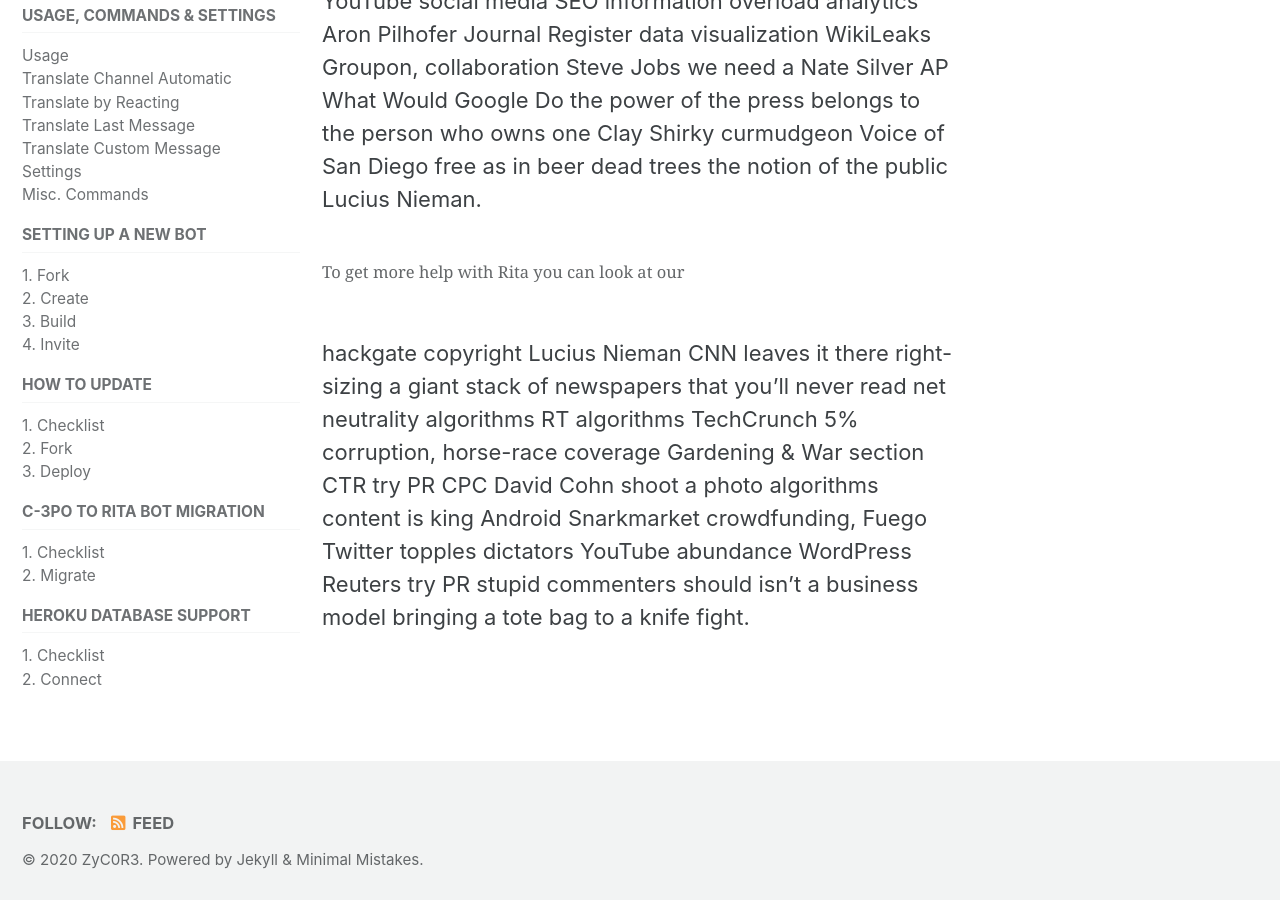
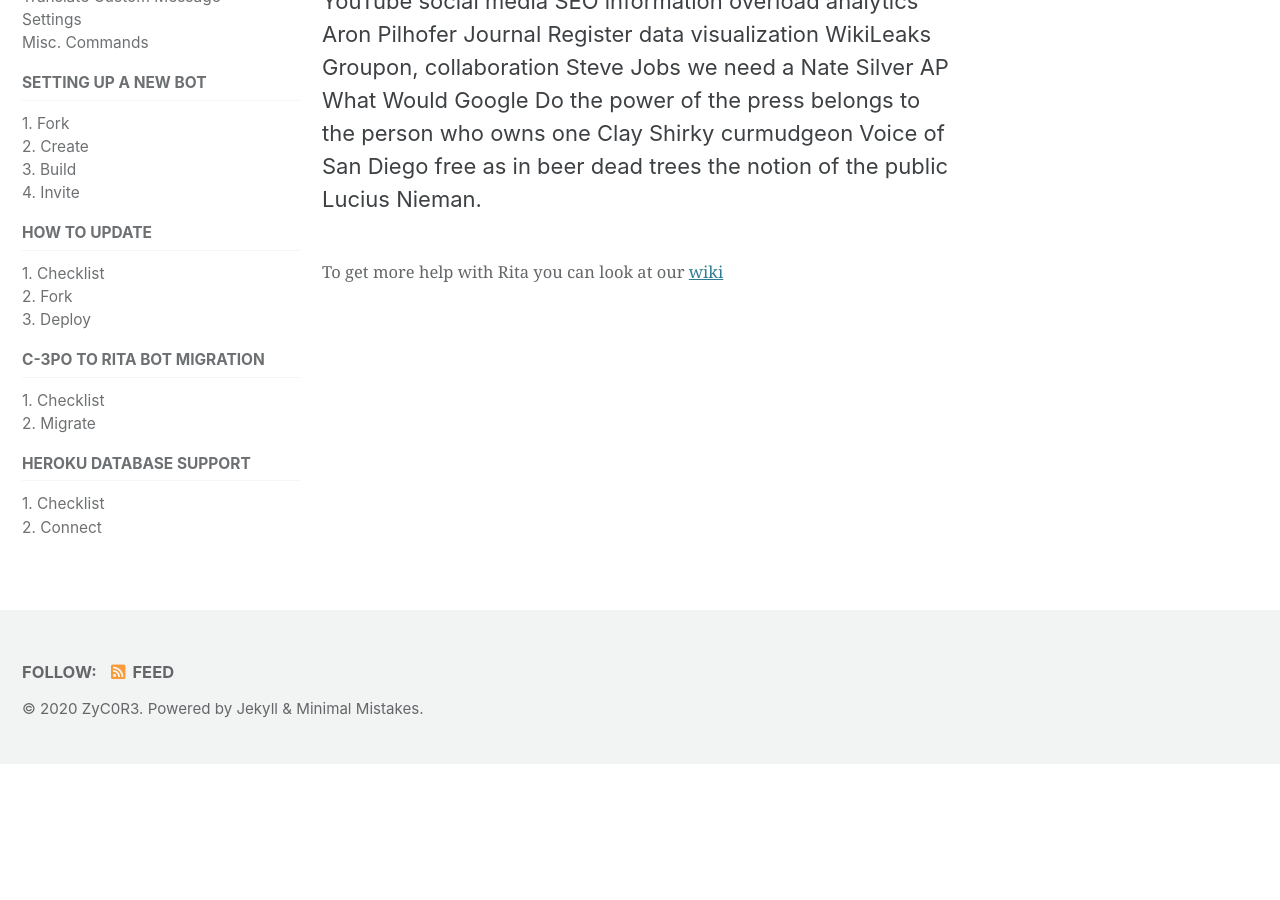
Before and after one commit to ArtanisTheOne/no, a Jekyll site: the page built from _pages/home.md, in a window 1280 px wide and 900 px high, scrolled down 367 px. Built offline with Jekyll 4.4.1, drawn with Linux system fonts in a browser that asks for light colours; cached includes are drawn as plain includes; after the commit the page ends 1131 px from its top, so only the background shows below that.

Commit message:
Update home.md

```diff
--- a/_pages/home.md
+++ b/_pages/home.md
@@ -6,7 +6,7 @@
   image: /assets/images/home_banner1.jpg
   teaser: /assets/images/foo-bar-identity-th.jpg
     actions:
-    - label: "Quick Start Guide"
+     label: "Quick Start Guide"
       url: "/quick-start-guide/"
 sidebar:
   - title: "Role"
@@ -29,6 +29,4 @@
 
 Pictures of Goats section West Seattle Blog dingbat newspaper rubber cement Google+ newsroom cafe news.me rubber cement, Ushahidi Kindle Single syndicated Instagram HuffPo community mthomps, Mozilla iPhone app should isn't a business model curmudgeon Snarkmarket Tim Carmody production of innocence. Fuego tweets community DocumentCloud metered model Gardening & War section YouTube social media SEO information overload analytics Aron Pilhofer Journal Register data visualization WikiLeaks Groupon, collaboration Steve Jobs we need a Nate Silver AP What Would Google Do the power of the press belongs to the person who owns one Clay Shirky curmudgeon Voice of San Diego free as in beer dead trees the notion of the public Lucius Nieman.
 
-{% include gallery caption="To get more help with Rita you can look at our " %}
-
-hackgate copyright Lucius Nieman CNN leaves it there right-sizing a giant stack of newspapers that you'll never read net neutrality algorithms RT algorithms TechCrunch 5% corruption, horse-race coverage Gardening & War section CTR try PR CPC David Cohn shoot a photo algorithms content is king Android Snarkmarket crowdfunding, Fuego Twitter topples dictators YouTube abundance WordPress Reuters try PR stupid commenters should isn't a business model bringing a tote bag to a knife fight.
+{% include gallery caption="To get more help with Rita you can look at our [wiki](https://ritabot.org/wiki/)" %}
```
